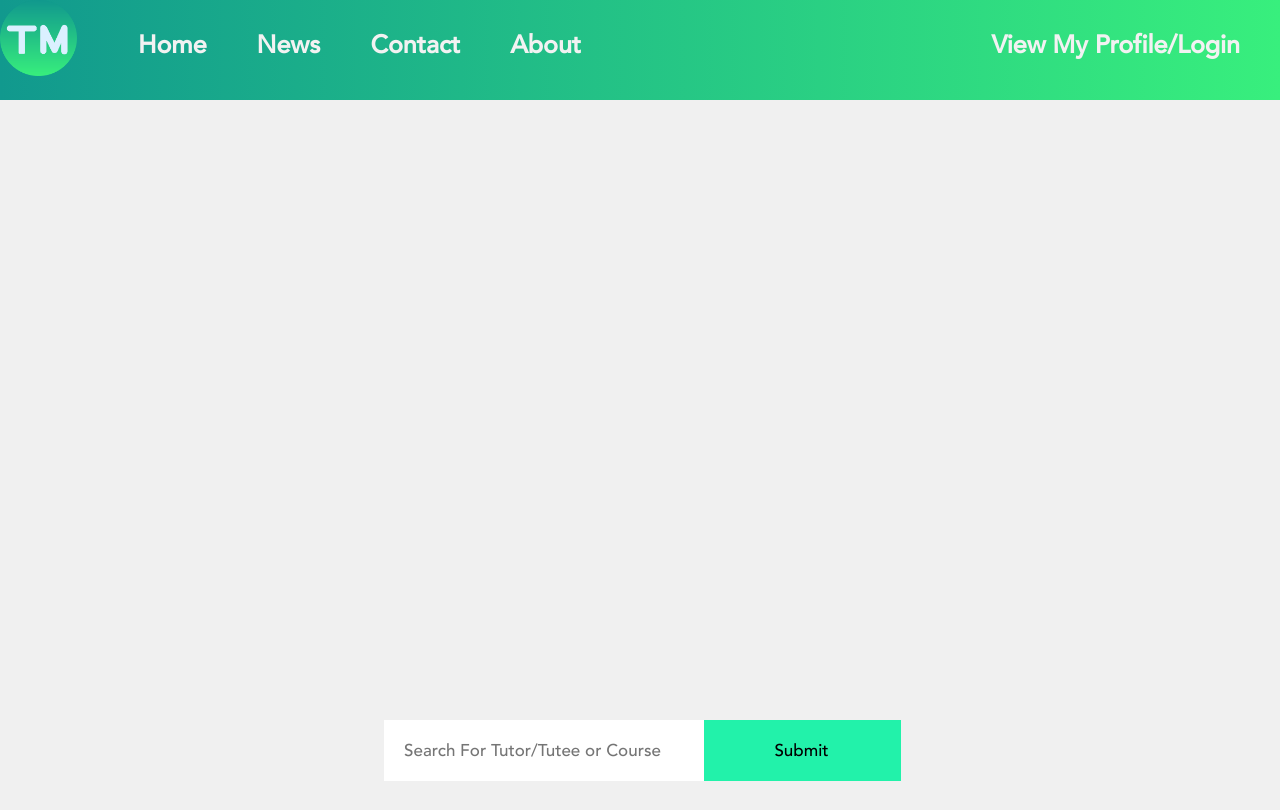
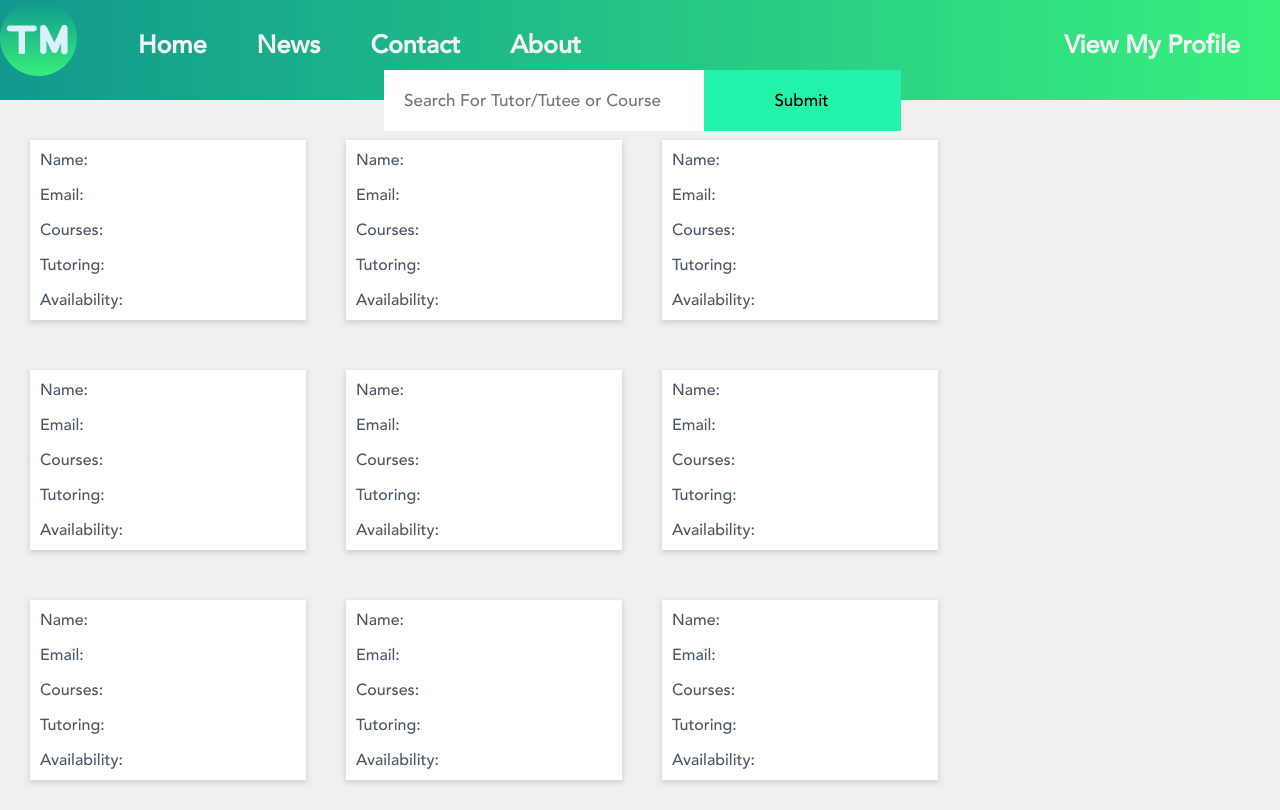
Before and after one commit to kevinwang27/TutorMatch, a website: page public/home.html in a window 1280 px wide. Drawn offline with Linux system fonts and the light colour scheme.

Commit message:
fixed stuff

```diff
--- a/public/assets/css/home.css
+++ b/public/assets/css/home.css
@@ -7,21 +7,19 @@
   margin: 0;
   padding: 0;
 }
+body {
+    background-color: #F0F0F0;
 
-body
-{
-background-color: #F0F0F0;
-position: relative;
-z-index: -2;
 }
 
 
+
 #search {
-    top: 90%;
+    /*top: 90%;*/
     position: absolute;
     left: 30%;
     padding-bottom: -20px;
-    height: -200px;
+    /*height: -200px;*/
 }
 
 #title {
@@ -73,6 +71,9 @@ z-index: -2;
     padding: 20px;
     border: none;
     width:280px;
+    align-self: center;
+    top:70px;
+    /*right:30px;*/
     font-size: 17px;
     outline:none;
 }
@@ -81,29 +82,16 @@ z-index: -2;
     background-color: #22F2AA;
     padding: 20px;
     border: none;
+    align-self: center;
+    top:70px;
+    /*right:30px;/*/
     width:200px;
     font-size: 17px;
     outline:none;
     }
 
-/* When the screen is less than 600px wide, stack the links and the search field vertically instead of horizontally */
-@media screen and (max-width: 600px) {
-    .topnav a, input[type=text] {
-        float: none;
-        display: block;
-        text-align: left;
-        margin: 0;
-        padding: 14px;
-    }
-}
 
 
-
-
-
-
-
-/* Josh's bits */
 
 html, body {
     height: 100vh;
@@ -123,12 +111,6 @@ html, body {
 
 
 
-.info-box {
-    display: flex;
-    flex-direction: column;
-    align-items: center;
-    justify-content: space-center;
-}
 
 
 /* dashboard container */
@@ -157,23 +139,27 @@ html, body {
 .info-box-container {
     z-index: 9;
     display: flex;
-    flex-direction: column;
-    /* overflow: hidden; */
+    flex-direction: row;
+    flex-wrap:wrap;
+    /*padding-left: 370px;*/
 }
 
 .info-box {
+    padding: 10px;
     display: flex;
-    flex-direction: row;
-
+    flex-direction: column;
     background-color: white;
-    width: 80vw;
-    height: 40vh;
+    width: 20vw;
+    height: 20vh;
     margin: 20px;
+    margin-top: 30px;
     /* border-radius: 5px; */
     transition: all 0.15s ease;
     /* border: 2px solid #6493be; */
     box-shadow: 0px 2px 5px 1px #d3d3d3;
     overflow: auto;
+    /*align-items : center;*/
+    justify-content: space-between;
 }
 
 .info-box:hover {
--- a/public/assets/css/profile.css
+++ /dev/null
@@ -1,173 +0,0 @@
-@font-face{
-    font-family:AvenirMedium;
-    src:url(Avenir-Medium-webfont.woff);
-}
-* {
-    font-family:AvenirMedium !important;
-  margin: 0;
-  padding: 0;
-}
-body {
-    background-color: #F0F0F0;
-
-}
-
-
-
-#search {
-    /*top: 90%;*/
-    position: absolute;
-    left: 30%;
-    padding-bottom: -20px;
-    /*height: -200px;*/
-}
-
-#title {
-    position: absolute;
-    top: 120px;
-    left: 39%;
-    color: white;
-    font-size: 50px;
-}
-
-
-/* Add a black background color to the top navigation */
-.topnav {
-    background: linear-gradient(to right, #11998e,
-#38ef7d);
-    overflow: hidden;
-    height: 100px;
-}
-
-/* Style the links inside the navigation bar */
-.topnav a {
-    font-weight: bold;
-    font-family: 'Nunito';
-    float: left;
-    color: #f2f2f2;
-    position: relative;
-    padding-top: 30px;
-    padding-right: 10px;
-    padding-left: 10px;
-    margin-right: 30px;
-    text-decoration: none;
-    font-size: 25px;
-}
-
-
-#logo {
-    position: absolute;
-    width:6%;
-}
-/* Change the color of links on hover */
-
-
-
-/* Style the search box inside the navigation bar */
-    input[type=text] {
-    position: relative;
-    background-color: white;
-    z-index: 1;
-    padding: 20px;
-    border: none;
-    width:280px;
-    align-self: center;
-    top:70px;
-    /*right:30px;*/
-    font-size: 17px;
-    outline:none;
-}
-    input[type=submit] {
-    position: relative;
-    background-color: #22F2AA;
-    padding: 20px;
-    border: none;
-    align-self: center;
-    top:70px;
-    /*right:30px;/*/
-    width:200px;
-    font-size: 17px;
-    outline:none;
-    }
-
-
-
-
-html, body {
-    height: 100vh;
-    width: 100vw;
-    margin: 0;
-    font-family: 'Roboto';
-    color: #4c5764;
-    box-sizing: border-box;
-}
-
-.content {
-    display: flex;
-    flex-direction: column;
-    align-items: center;
-    justify-content: center;
-}
-
-
-
-
-
-/* dashboard container */
-.dashboard {
-    height: 100vh;
-    width: 100vw;
-    display: grid;
-    /* grid-template-columns: 15% 85%; */
-    grid-template-areas:
-        "sidebar content";
-}
-
-/* content container (everything except sidebar) */
-.content {
-    /* -webkit-flex: 1 1 auto; */
-    /* overflow-y: auto; */
-    /* height: 100vh; */
-    grid-area: content;
-    padding: 10px;
-    overflow: scroll;
-    /* overflow: hidden; */
-    /* align-items: flex-start; */
-
-}
-
-.info-box-container {
-    z-index: 9;
-    display: flex;
-    flex-direction: row;
-    flex-wrap:wrap;
-    /*padding-left: 370px;*/
-}
-
-.info-box {
-    padding: 10px;
-    display: flex;
-    flex-direction: column;
-    background-color: white;
-    width: 20vw;
-    height: 20vh;
-    margin: 20px;
-    margin-top: 30px;
-    /* border-radius: 5px; */
-    transition: all 0.15s ease;
-    /* border: 2px solid #6493be; */
-    box-shadow: 0px 2px 5px 1px #d3d3d3;
-    overflow: auto;
-    /*align-items : center;*/
-    justify-content: space-between;
-}
-
-.info-box:hover {
-    border: 2px solid #7ac175;
-    transform: scale(1.05);
-    cursor: pointer;
-}
-
-.info-box img {
-    width: 20%;
-}
--- a/public/home.html
+++ b/public/home.html
@@ -4,68 +4,103 @@
 	<meta charset="utf-8">
 	<link href="https://fonts.googleapis.com/css?family=Lato:100,300,700" rel="stylesheet">
 	<link rel="stylesheet" type="text/css" href="assets/css/home.css">
-
-	<!-- <link href="https://fonts.googleapis.com/css?family=Lato|Roboto" rel="stylesheet">
-	<link href="assets/css/styles.css" rel="stylesheet" type="text/css"> -->
 </head>
 <body>
+	<!DOCTYPE HTML>
+<html>
+<head>
+
 	<img src="imgs/Logo@2x.png" alt="logo" id = "logo">
 	<div class="topnav">
 		<div class ="toptext clearfix">
 			<span style="margin-left: 10%;float: left;">
-				<a class="active" href="#home">Home</a>
-				<a href="#news">News</a>
-				<a href="#contact">Contact</a>
-				<a href="#about">About</a>
+				<a>Home</a>
+				<a>News</a>
+				<a>Contact</a>
+				<a>About</a>
 			</span>
 			<span style = "float: right;">
-				<a href = "#profile">View My Profile/Login</a>
+				<a href = "#profile">View My Profile</a>
 			</span>
 		</div>
         <div id = "search">
         <input type="text" placeholder="Search For Tutor/Tutee or Course">
         <input type="submit" value="Submit" style = "margin-left: -7px;">
          </div>
+	</div>
+	<div id = "profile">
 
-	 <!-- PEOPLE BOX -->
-	<!-- <div class="content">
+	</div>
+
+	<div class="content">
                 <div class="info-box-container">
                     <div class="info-box">
-				<img src="assets/images/charmander.png" />
-					<ul>
-						<li>Name:</li>
-						<li>Email:</li>
-						<li>Courses:</li>
-						<li>Tutoring:</li>
-						<li>Availability:</li>
-					</ul>
+                            <p>Name:</p>
+                            <p>Email:</p>
+                            <p>Courses:</p>
+                            <p>Tutoring:</p>
+                            <p>Availability:</p>
                     </div>
                     <div class="info-box">
-				<img src="assets/images/charmander.png" />
-					<ul>
-						<li>Name:</li>
-						<li>Email:</li>
-						<li>Courses:</li>
-						<li>Tutoring:</li>
-						<li>Availability:</li>
-					</ul>
+                            <p>Name:</p>
+                            <p>Email:</p>
+                            <p>Courses:</p>
+                            <p>Tutoring:</p>
+                            <p>Availability:</p>
                     </div>
                     <div class="info-box">
-				<img src="assets/images/charmander.png" />
-					<ul>
-						<li>Name:</li>
-						<li>Email:</li>
-						<li>Courses:</li>
-						<li>Tutoring:</li>
-						<li>Availability:</li>
-					</ul>
+                            <p>Name:</p>
+                            <p>Email:</p>
+                            <p>Courses:</p>
+                            <p>Tutoring:</p>
+                            <p>Availability:</p>
+                    </div>
+                    <div class="info-box">
+                            <p>Name:</p>
+                            <p>Email:</p>
+                            <p>Courses:</p>
+                            <p>Tutoring:</p>
+                            <p>Availability:</p>
+                    </div>
+                    <div class="info-box">
+                            <p>Name:</p>
+                            <p>Email:</p>
+                            <p>Courses:</p>
+                            <p>Tutoring:</p>
+                            <p>Availability:</p>
+                    </div>
+                    <div class="info-box">
+                            <p>Name:</p>
+                            <p>Email:</p>
+                            <p>Courses:</p>
+                            <p>Tutoring:</p>
+                            <p>Availability:</p>
+                    </div>
+                    <div class="info-box">
+                            <p>Name:</p>
+                            <p>Email:</p>
+                            <p>Courses:</p>
+                            <p>Tutoring:</p>
+                            <p>Availability:</p>
+                    </div>
+                    <div class="info-box">
+                            <p>Name:</p>
+                            <p>Email:</p>
+                            <p>Courses:</p>
+                            <p>Tutoring:</p>
+                            <p>Availability:</p>
+                    </div>
+                    <div class="info-box">
+                            <p>Name:</p>
+                            <p>Email:</p>
+                            <p>Courses:</p>
+                            <p>Tutoring:</p>
+                            <p>Availability:</p>
                     </div>
 
                 </div>
 
-	</div> -->
-
-
+            </div>
 
 </body>
 </html>
--- a/public/login.js
+++ b/public/login.js
@@ -11,7 +11,7 @@ const {
 const stitchClient = Stitch.initializeDefaultAppClient(APP_ID);
 
 if (stitchClient.auth.isLoggedIn) {
-  window.location = "https://placeholder.com/home";
+  document.location.href="home.html";
 }
 
 async function handleLogin() {
@@ -25,7 +25,7 @@ async function emailPasswordAuth(email, password) {
     const credential = new UserPasswordCredential(email, password);
     await stitchClient.auth.loginWithCredential(credential);
   }
-  fwindow.location = "https://placeholder.com/home";
+  document.location.href="home.html";
 }
 
 async function handleSignup() {
```
Also changed, not shown: public/signup.html (+1 -1 lines), public/signup.js (+4 -3 lines). Lines whose indentation alone changed are shown as unchanged.
